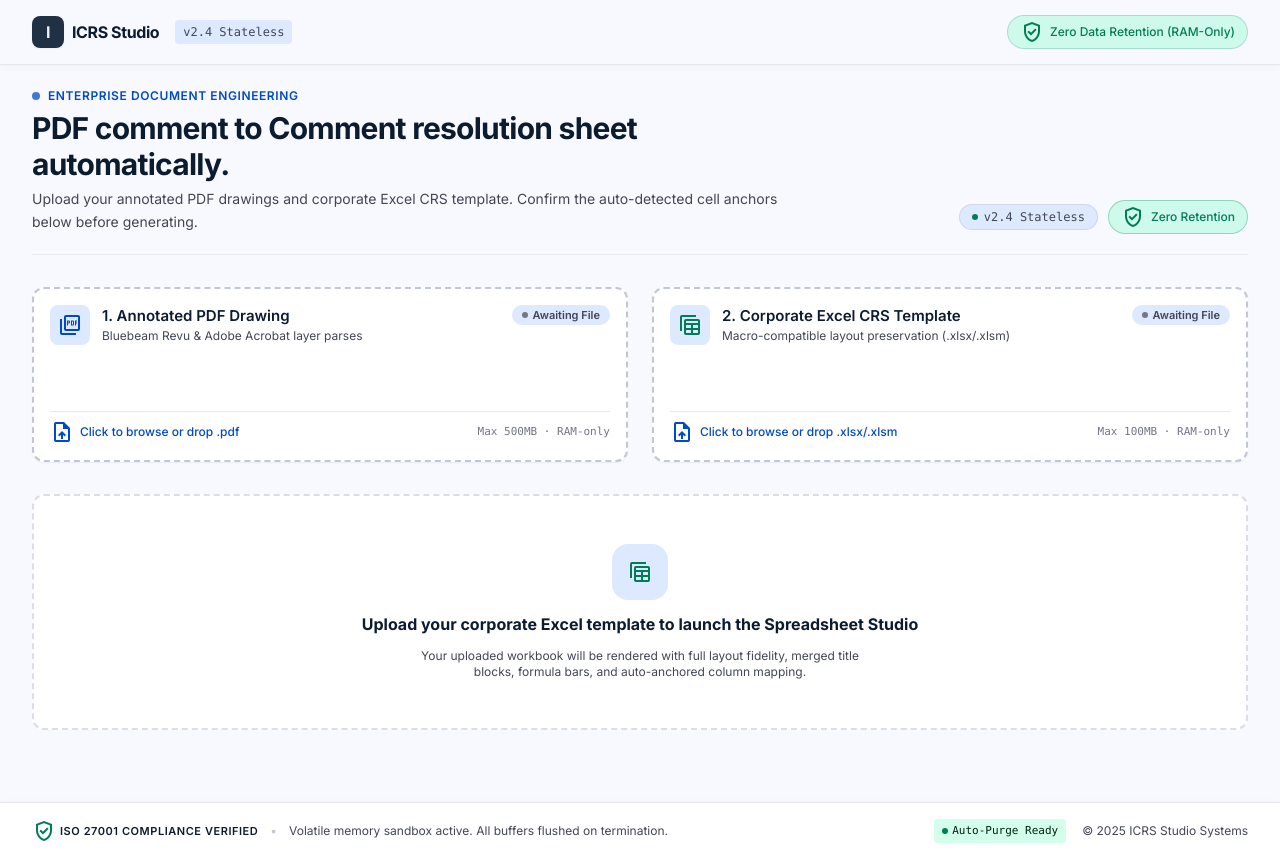
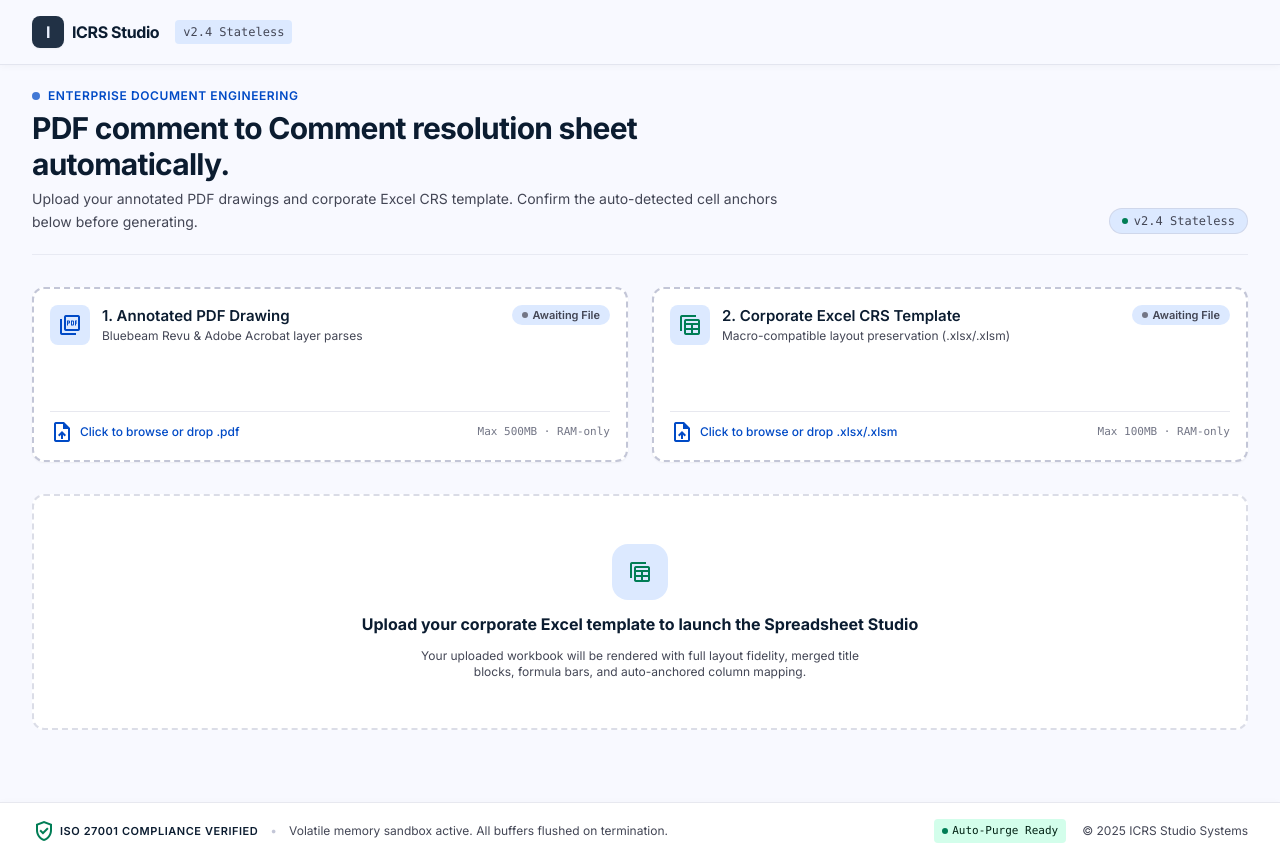
Before and after one commit to SAMMAZCRYPTO/ICRStest, a Next.js app in the folder frontend/: page / in a window 1280 px wide. Built offline with nearby package versions, Linux system fonts and the light colour scheme.

Commit message:
UI: Remove Zero Data Retention badge from navbar and hero

```diff
--- a/frontend/src/app/page.tsx
+++ b/frontend/src/app/page.tsx
@@ -160,13 +160,6 @@ export default function Home() {
               v2.4 Stateless
             </div>
           </div>
-
-          <div className="flex items-center gap-4">
-            <span className="inline-flex items-center gap-1.5 text-xs text-tertiary bg-tertiary-fixed/30 border border-tertiary/20 px-3 py-1 rounded-full font-medium">
-              <span className="material-symbols-outlined text-[15px]">verified_user</span>
-              Zero Data Retention (RAM-Only)
-            </span>
-          </div>
         </div>
       </header>
 
@@ -195,10 +188,6 @@ export default function Home() {
               <span className="inline-flex items-center gap-1.5 px-3 py-1 rounded-full bg-surface-container-high text-on-surface-variant text-xs font-mono font-medium border border-outline-variant/50 shadow-2xs">
                 <span className="w-1.5 h-1.5 rounded-full bg-tertiary"></span>
                 v2.4 Stateless
-              </span>
-              <span className="inline-flex items-center gap-1.5 text-xs text-tertiary bg-tertiary-fixed/30 border border-tertiary/30 px-3 py-1 rounded-full font-medium shadow-2xs">
-                <span className="material-symbols-outlined text-[15px]">verified_user</span>
-                Zero Retention
               </span>
             </div>
           </div>
```
